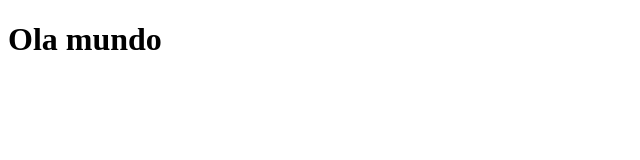
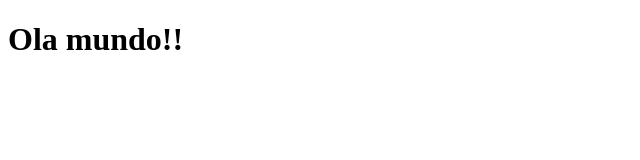
Before and after one commit to Gabriel018/cafejoel, a plain HTML site: page templates/index.html in a window 1280 px wide. Shown: the full height of the page, 0-640 px from the left. Drawn offline with Linux system fonts and the light colour scheme.

Commit message:
Update index.html

```diff
--- a/templates/index.html
+++ b/templates/index.html
@@ -8,7 +8,7 @@
 </head>
 <body>
 
-    <h1>Ola mundo</h1>
+    <h1>Ola mundo!!</h1>
 
 
 </body>
```
